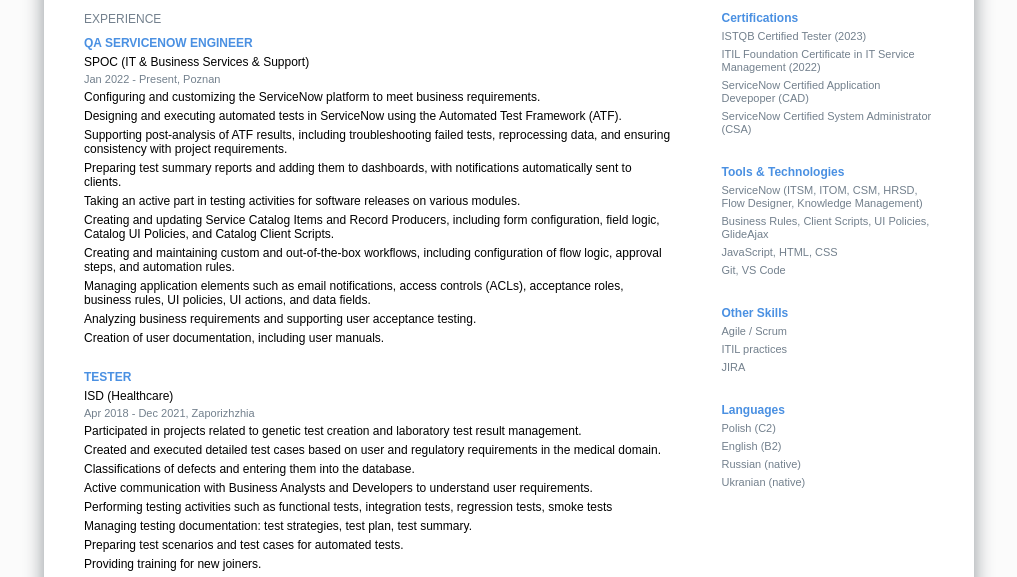
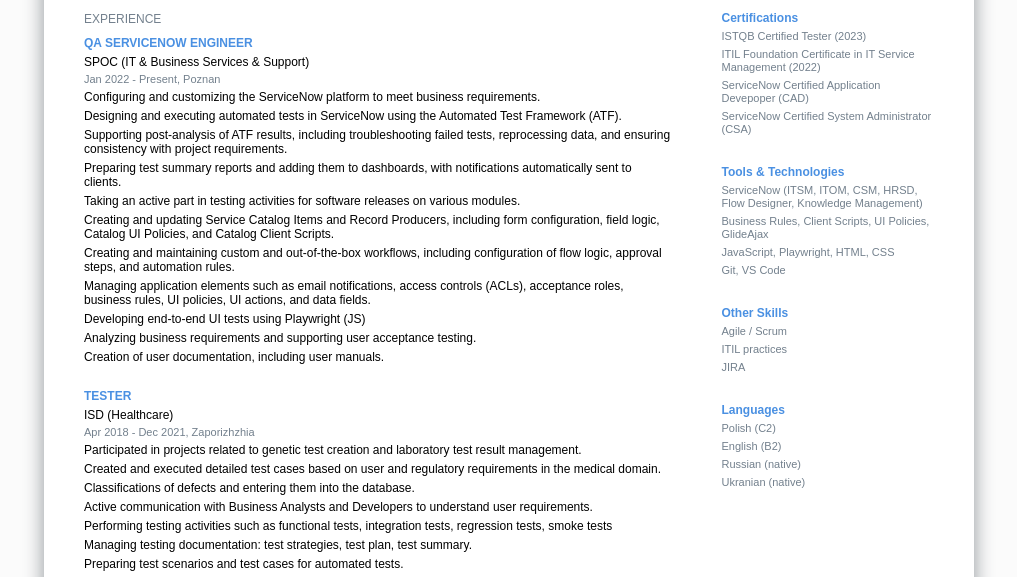
Before and after one commit to Maria2707/CV-Mariia-Demchenko, a plain HTML site: page index.html in a window 1280 px wide. Shown: the part 212-789 px from the top of the page, without its empty margins (131-1148 px from the left). Drawn offline with Linux system fonts and the light colour scheme.

Commit message:
poprawione

```diff
--- a/index.html
+++ b/index.html
@@ -61,6 +61,8 @@
                             <p>Managing application elements such as email notifications, access
                             controls (ACLs), acceptance roles, business rules, UI policies, UI actions,
                             and data fields.
+                            </p>
+                            <p>Developing end-to-end UI tests using Playwright (JS)
                             </p>
                             <p>Analyzing business requirements and supporting user acceptance
                             testing.</p>
@@ -154,7 +156,7 @@
                     <div class="sectionTitle">Tools & Technologies</div>
                     <p>ServiceNow (ITSM, ITOM, CSM, HRSD, Flow Designer, Knowledge Management)</p>
                     <p>Business Rules, Client Scripts, UI Policies, GlideAjax</p>
-                    <p>JavaScript, HTML, CSS</p>
+                    <p>JavaScript, Playwright, HTML, CSS</p>
                     <p>Git, VS Code</p>
                 </div>
 
```
